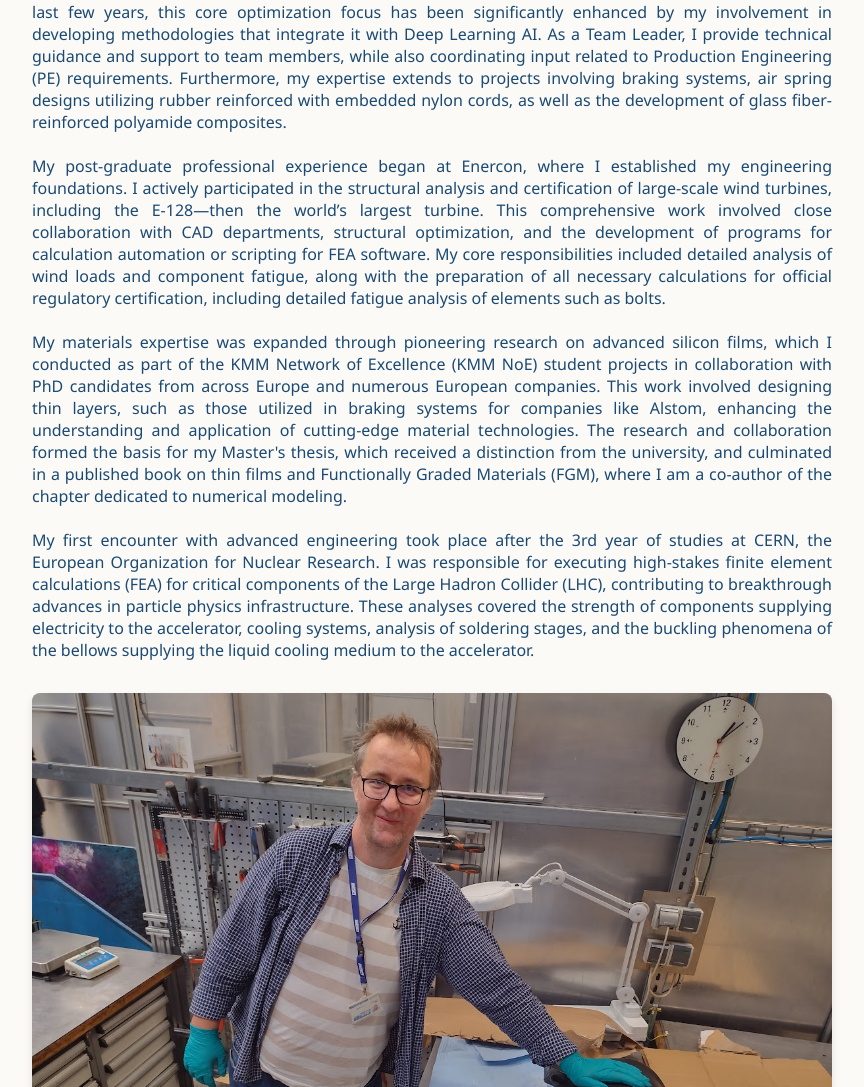
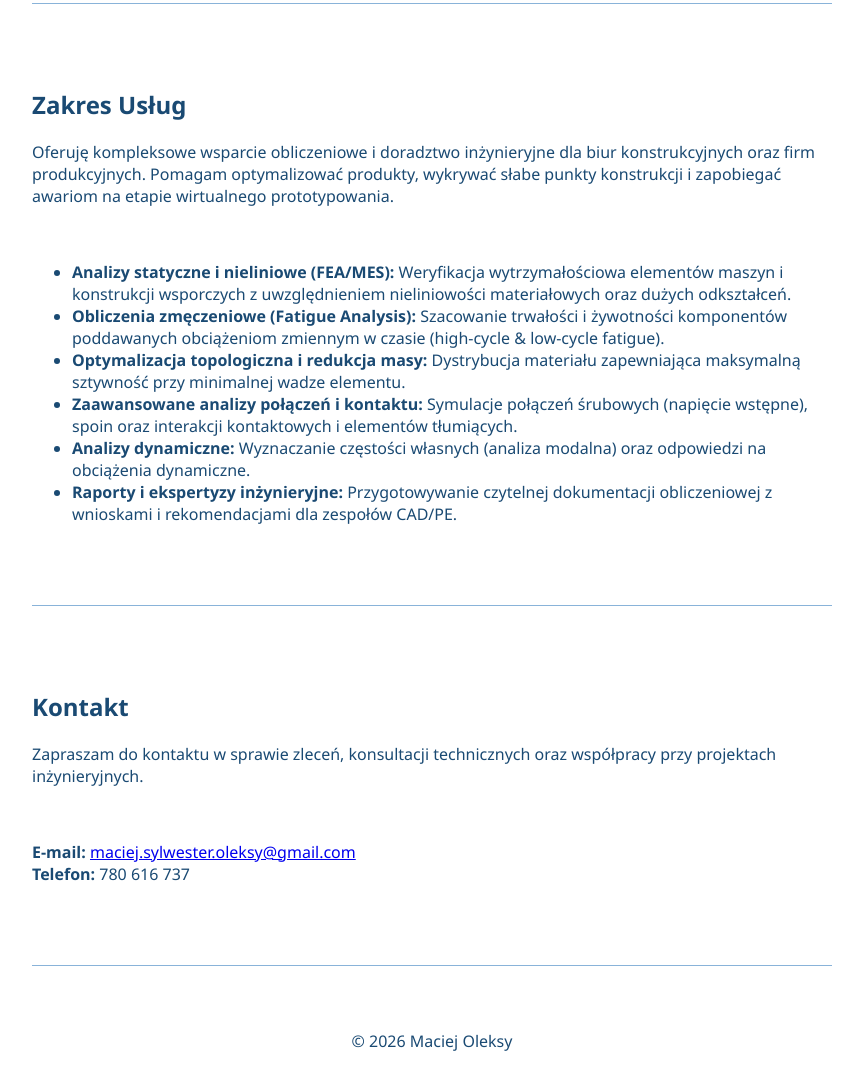
Before and after one commit to mole-hash/portfolio, a plain HTML site: page index.html in a window 1280 px wide. Shown: the part 766-1853 px from the top of the page, without its empty margins (208-1072 px from the left). Drawn offline with Linux system fonts and the light colour scheme.

Commit message:
Add files via upload

```diff
--- a/index.html
+++ b/index.html
@@ -3,45 +3,67 @@
 <head>
     <meta charset="UTF-8">
     <meta name="viewport" content="width=device-width, initial-scale=1.0">
-    <title>Maciej Oleksy – Engineering Portfolio</title>
+    <title>Maciej Oleksy – Analizy MES & Doradztwo Inżynieryjne</title>
     <link rel="stylesheet" href="style.css">
 </head>
-<body>
+<body style="background: transparent !important; background-color: transparent !important;">
     <header class="header-main">
         <div class="logo-container">
-            <span class="logo">Maciej Oleksy – Engineering Portfolio</span>
+            <span class="logo">Maciej Oleksy – Analizy MES & Doradztwo Inżynieryjne</span>
             <hr class="logo-line">
         </div>
         <nav class="menu-row">
-            <a href="index.html" class="active">About me</a>
-            <a href="projektyDL.html">Deep Learning</a>
-        <!-- <a href="kontakt.html">Kontakt</a> -->
+            <a href="#about">O mnie</a>
+            <a href="#services">Usługi MES</a>
+            <a href="#contact">Kontakt</a>
         </nav>
     </header>
 
-    <section id="about" class="section about">
-        <h1>About me</h1>
+    <section id="about" class="section" style="background: none !important; border: none !important; box-shadow: none !important; outline: none !important;">
+        <h1>O mnie</h1>
+        <p><strong>CAE Team Leader | Mechanika Obliczeniowa | Optymalizacja Konstrukcji | Analizy Zmęczeniowe</strong></p>
+        <br>
         <p>
-CAE Team Leader | Fatigue Specialist | Optimization in Mechanics
-<br><br>
-Planning and setting clear goals for the team, alongside defining key priorities, guarantees maximum focus on the most important tasks. I am responsible for effectively delegating tasks based on team members' strengths and competencies, while ensuring the necessary resources, such as tools and information, are available. My role also involves providing daily support and guidance to team members in their ongoing activities. I efficiently facilitate meetings and communication, acting as a liaison between the team and other internal departments (CAD/PE/ME) or clients. I am also responsible for translating complex engineering and technical insights, for instance, from FEA results, into accessible language for clients and engineers from other departments or specialists. I actively help maintain a positive, productive working atmosphere and regularly report on team performance to the engineering supervisor.
-<br><br>
-With over 20 years of experience, I specialize in the advanced design, calculation, and optimization of vehicle suspension components, particularly monotube and twintube dampers, focusing on superior performance, durability, and addressing issues of fatigue. I am highly skilled in optimization techniques, which I have applied consistently throughout my career. My work involves the direct execution of complex engineering analyses, including FEA, and coordinating related laboratory test programs. Crucially, over the last few years, this core optimization focus has been significantly enhanced by my involvement in developing methodologies that integrate it with Deep Learning AI. As a Team Leader, I provide technical guidance and support to team members, while also coordinating input related to Production Engineering (PE) requirements. Furthermore, my expertise extends to projects involving braking systems, air spring designs utilizing rubber reinforced with embedded nylon cords, as well as the development of glass fiber-reinforced polyamide composites.
-<br><br>
-My post-graduate professional experience began at Enercon, where I established my engineering foundations. I actively participated in the structural analysis and certification of large-scale wind turbines, including the E-128—then the world’s largest turbine. This comprehensive work involved close collaboration with CAD departments, structural optimization, and the development of programs for calculation automation or scripting for FEA software. My core responsibilities included detailed analysis of wind loads and component fatigue, along with the preparation of all necessary calculations for official regulatory certification, including detailed fatigue analysis of elements such as bolts.
+            Jestem Liderem Zespołu CAE oraz Specjalistą ds. Zmęczenia Materiałów z ponad 20-letnim doświadczeniem w zaawansowanych obliczeniach numerycznych, optymalizacji konstrukcji i projektowaniu złożonych komponentów mechanicznych. Moje doświadczenie techniczne obejmuje systemy zawieszeń pojazdów, certyfikację konstrukcyjną turbin wietrznych oraz analizy MES dla kluczowej infrastruktury Wielkiego Zderzacza Hadronów (LHC) w CERN na wczesnym etapie kariery. Ostatnio rozwijam pionierskie metodologie inżynieryjne łączące tradycyjną analizę MES i optymalizację topologiczną z modelami sztucznej inteligencji opartymi na uczeniu głębokim. Jako lider zespołu łączę złożone wyniki numeryczne z praktycznymi decyzjami projektowymi, zapewniając sprawną komunikację między zespołami MES, CAD i produkcyjnymi. Skupiam się na dostarczaniu zoptymalizowanych pod kątem masy rozwiązań o wysokiej trwałości, jednocześnie prowadząc zespoły inżynierskie do realizacji jasnych, kluczowych celów.
+        </p>
+    </section>
 
-<br><br>
-My materials expertise was expanded through pioneering research on advanced silicon films, which I conducted as part of the KMM Network of Excellence (KMM NoE) student projects in collaboration with PhD candidates from across Europe and numerous European companies. This work involved designing thin layers, such as those utilized in braking systems for companies like Alstom, enhancing the understanding and application of cutting-edge material technologies. The research and collaboration formed the basis for my Master's thesis, which received a distinction from the university, and culminated in a published book on thin films and Functionally Graded Materials (FGM), where I am a co-author of the chapter dedicated to numerical modeling.
-<br><br>
-My first encounter with advanced engineering took place after the 3rd year of studies at CERN, the European Organization for Nuclear Research. I was responsible for executing high-stakes finite element calculations (FEA) for critical components of the Large Hadron Collider (LHC), contributing to breakthrough advances in particle physics infrastructure. These analyses covered the strength of components supplying electricity to the accelerator, cooling systems, analysis of soldering stages, and the buckling phenomena of the bellows supplying the liquid cooling medium to the accelerator.
+    <hr class="section-line">
 
+    <section id="services" class="section" style="background: none !important; border: none !important; box-shadow: none !important; outline: none !important;">
+        <h1>Zakres Usług</h1>
+        <p>
+            Oferuję kompleksowe wsparcie obliczeniowe i doradztwo inżynieryjne dla biur konstrukcyjnych oraz firm produkcyjnych. Pomagam optymalizować produkty, wykrywać słabe punkty konstrukcji i zapobiegać awariom na etapie wirtualnego prototypowania.
         </p>
-        <img src="wlabie.jpg" alt="Maciej Oleksy w laboratorium, przygotowujący się do pracy.">
+        <br>
+        <ul>
+            <li><strong>Analizy statyczne i nieliniowe (FEA/MES):</strong> Weryfikacja wytrzymałościowa elementów maszyn i konstrukcji wsporczych z uwzględnieniem nieliniowości materiałowych oraz dużych odkształceń.</li>
+            <li><strong>Obliczenia zmęczeniowe (Fatigue Analysis):</strong> Szacowanie trwałości i żywotności komponentów poddawanych obciążeniom zmiennym w czasie (high-cycle & low-cycle fatigue).</li>
+            <li><strong>Optymalizacja topologiczna i redukcja masy:</strong> Dystrybucja materiału zapewniająca maksymalną sztywność przy minimalnej wadze elementu.</li>
+            <li><strong>Zaawansowane analizy połączeń i kontaktu:</strong> Symulacje połączeń śrubowych (napięcie wstępne), spoin oraz interakcji kontaktowych i elementów tłumiących.</li>
+            <li><strong>Analizy dynamiczne:</strong> Wyznaczanie częstości własnych (analiza modalna) oraz odpowiedzi na obciążenia dynamiczne.</li>
+            <li><strong>Raporty i ekspertyzy inżynieryjne:</strong> Przygotowywanie czytelnej dokumentacji obliczeniowej z wnioskami i rekomendacjami dla zespołów CAD/PE.</li>
+        </ul>
     </section>
+
+    <hr class="section-line">
+
+    <section id="contact" class="section" style="background: none !important; border: none !important; box-shadow: none !important; outline: none !important;">
+        <h1>Kontakt</h1>
+        <p>
+            Zapraszam do kontaktu w sprawie zleceń, konsultacji technicznych oraz współpracy przy projektach inżynieryjnych.
+        </p>
+        <br>
+        <p>
+            <strong>E-mail:</strong> <a href="mailto:maciej.sylwester.oleksy@gmail.com">maciej.sylwester.oleksy@gmail.com</a><br>
+            <strong>Telefon:</strong> 780 616 737
+        </p>
+    </section>
+
     <hr class="section-line">
 
     <footer>
-        &copy; 2025 Maciej Oleksy
+        &copy; 2026 Maciej Oleksy
     </footer>
 </body>
 </html>
```
